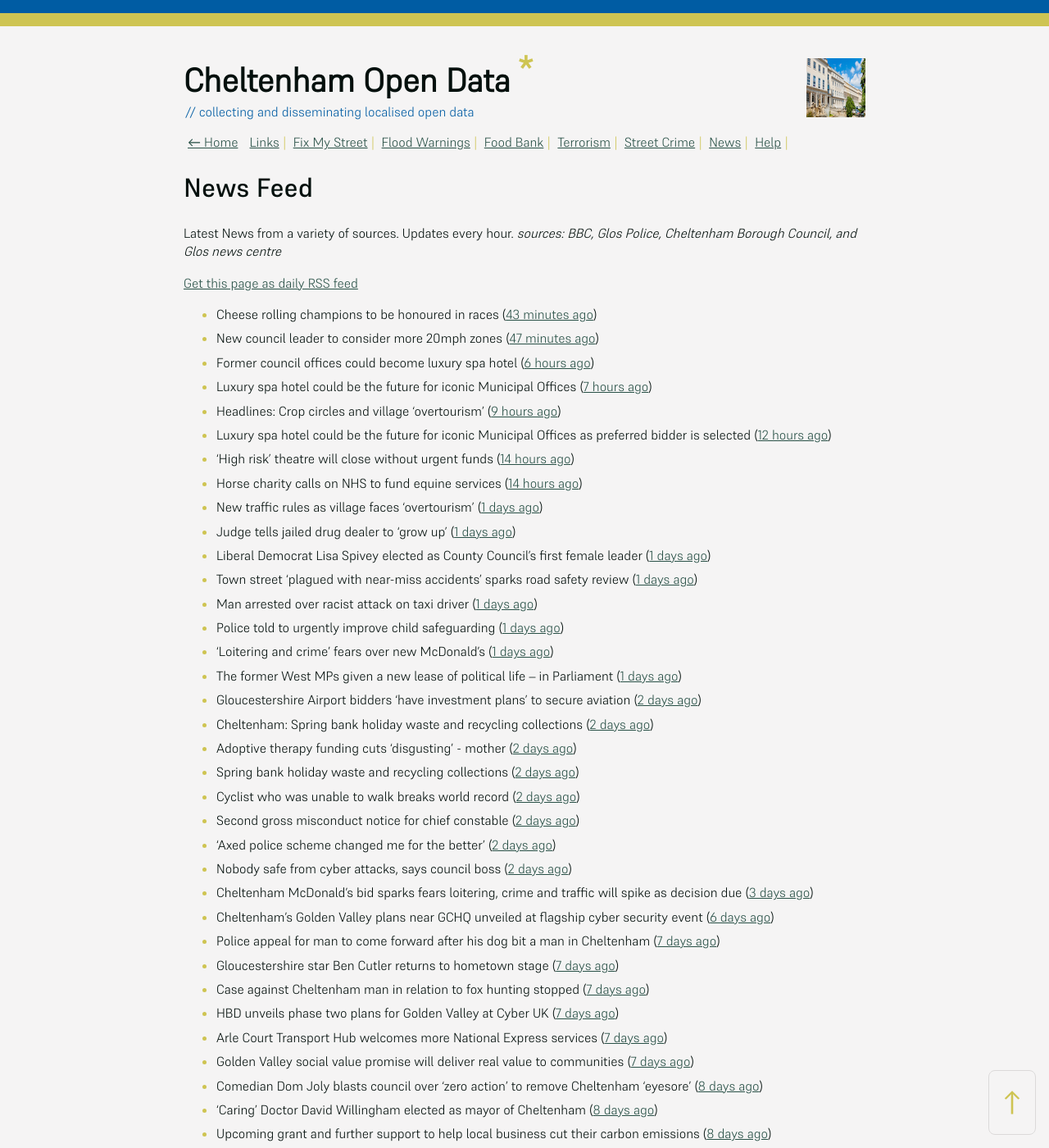
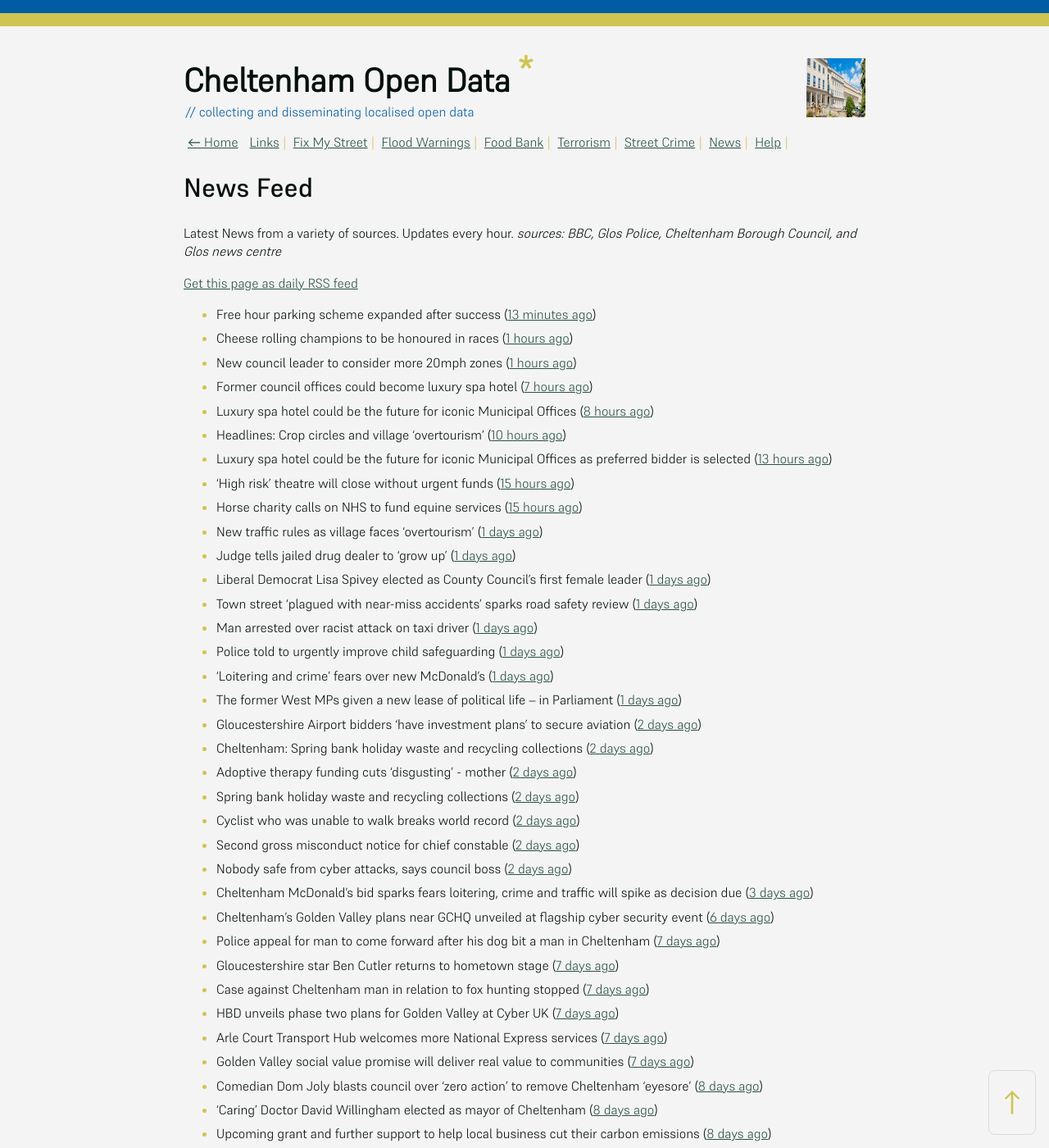
Before and after one commit to mat-0/cheltenham-open-data, a Jekyll site: the page built from _pages/news.md, in a window 1280 px wide and 1400 px high. Shown: the whole window at 82% size. Built offline with Jekyll 4.4.1, drawn with Linux system fonts in a browser that asks for light colours.

Commit message:
Updated 2025-05-22 20:57:50

```diff
--- a/_pages/news.md
+++ b/_pages/news.md
@@ -12,14 +12,15 @@ _sources: BBC, Glos Police, Cheltenham Borough Council, and Glos news centre_
 [Get this page as daily RSS feed](/daily.rss)
 
 <!-- news_marker starts -->
-- Cheese rolling champions to be honoured in races ([43 minutes ago](https://www.bbc.com/news/articles/cy8nkklvm9mo))
-- New council leader to consider more 20mph zones ([47 minutes ago](https://www.bbc.com/news/articles/c1kvvdv71m4o))
-- Former council offices could become luxury spa hotel ([6 hours ago](https://www.bbc.com/news/articles/c4g6e60kdy1o))
-- Luxury spa hotel could be the future for iconic Municipal Offices ([7 hours ago](https://gloucesternewscentre.co.uk/luxury-spa-hotel-could-be-the-future-for-iconic-municipal-offices/))
-- Headlines: Crop circles and village 'overtourism' ([9 hours ago](https://www.bbc.com/news/articles/ckgrj59nqg5o))
-- Luxury spa hotel could be the future for iconic Municipal Offices as preferred bidder is selected ([12 hours ago](https://www.cheltenham.gov.uk/news/article/3014/luxury_spa_hotel_could_be_the_future_for_iconic_municipal_offices_as_preferred_bidder_is_selected))
-- 'High risk' theatre will close without urgent funds ([14 hours ago](https://www.bbc.com/news/articles/cvgqqypywe1o))
-- Horse charity calls on NHS to fund equine services ([14 hours ago](https://www.bbc.com/news/articles/cy8d927xllzo))
+- Free hour parking scheme expanded after success ([13 minutes ago](https://www.bbc.com/news/articles/cd0l2kr32zeo))
+- Cheese rolling champions to be honoured in races ([1 hours ago](https://www.bbc.com/news/articles/cy8nkklvm9mo))
+- New council leader to consider more 20mph zones ([1 hours ago](https://www.bbc.com/news/articles/c1kvvdv71m4o))
+- Former council offices could become luxury spa hotel ([7 hours ago](https://www.bbc.com/news/articles/c4g6e60kdy1o))
+- Luxury spa hotel could be the future for iconic Municipal Offices ([8 hours ago](https://gloucesternewscentre.co.uk/luxury-spa-hotel-could-be-the-future-for-iconic-municipal-offices/))
+- Headlines: Crop circles and village 'overtourism' ([10 hours ago](https://www.bbc.com/news/articles/ckgrj59nqg5o))
+- Luxury spa hotel could be the future for iconic Municipal Offices as preferred bidder is selected ([13 hours ago](https://www.cheltenham.gov.uk/news/article/3014/luxury_spa_hotel_could_be_the_future_for_iconic_municipal_offices_as_preferred_bidder_is_selected))
+- 'High risk' theatre will close without urgent funds ([15 hours ago](https://www.bbc.com/news/articles/cvgqqypywe1o))
+- Horse charity calls on NHS to fund equine services ([15 hours ago](https://www.bbc.com/news/articles/cy8d927xllzo))
 - New traffic rules as village faces 'overtourism' ([1 days ago](https://www.bbc.com/news/articles/cvg99j1y39ro))
 - Judge tells jailed drug dealer to 'grow up' ([1 days ago](https://www.bbc.com/news/articles/cp3qqky8gnwo))
 - Liberal Democrat Lisa Spivey elected as County Council’s first female leader ([1 days ago](https://gloucesternewscentre.co.uk/liberal-democrat-lisa-spivey-elected-as-county-councils-first-female-leader/))
@@ -34,7 +35,6 @@ _sources: BBC, Glos Police, Cheltenham Borough Council, and Glos news centre_
 - Spring bank holiday waste and recycling collections ([2 days ago](https://www.cheltenham.gov.uk/news/article/3013/spring_bank_holiday_waste_and_recycling_collections))
 - Cyclist who was unable to walk breaks world record ([2 days ago](https://www.bbc.com/news/articles/ce822e66159o))
 - Second gross misconduct notice for chief constable ([2 days ago](https://www.bbc.com/news/articles/cy8nnxy83lro))
-- 'Axed police scheme changed me for the better' ([2 days ago](https://www.bbc.com/news/articles/cj425087v5po))
 - Nobody safe from cyber attacks, says council boss ([2 days ago](https://www.bbc.com/news/articles/cyvm4ljl2l8o))
 - Cheltenham McDonald’s bid sparks fears loitering, crime and traffic will spike as decision due ([3 days ago](https://gloucesternewscentre.co.uk/cheltenham-mcdonalds-bid-sparks-fears-loitering-crime-and-traffic-will-spike-as-decision-due/))
 - Cheltenham’s Golden Valley plans near GCHQ unveiled at flagship cyber security event ([6 days ago](https://gloucesternewscentre.co.uk/cheltenhams-golden-valley-plans-near-gchq-unveiled-at-flagship-cyber-security-event/))
```
Also changed, not shown: _data/flood.json (+5 -27 lines), _pages/fix-my-street.md (+1 -1 lines), index.md (+5 -5 lines).
